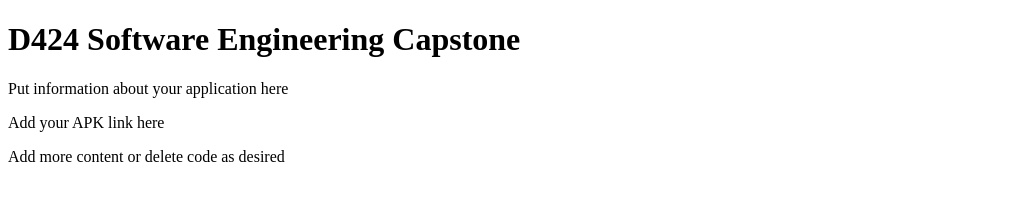
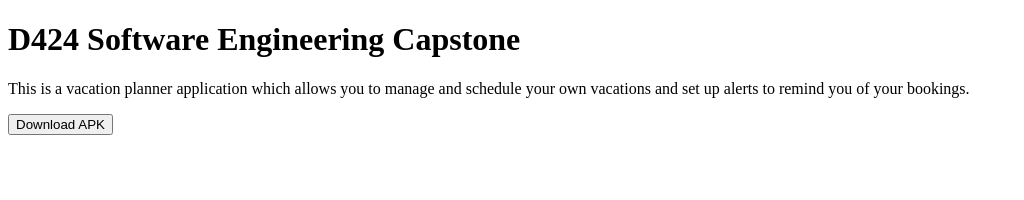
Before and after one commit to mattmayerr/D424-Apk-Site, a plain HTML site: page index.html in a window 1280 px wide. Shown: the whole page, without its empty margins (0-1024 px from the left). Drawn offline with Linux system fonts and the light colour scheme.

Commit message:
Added APK file for users to download

```diff
--- a/index.html
+++ b/index.html
@@ -7,8 +7,9 @@
 </head>
 <body>
     <h1>D424 Software Engineering Capstone</h1>
-    <p>Put information about your application here</p>
-    <p>Add your APK link here</p>
-    <p>Add more content or delete code as desired</p>
+    <p>This is a vacation planner application which allows you to manage and schedule your own vacations and set up alerts to remind you of your bookings.</p>
+    <a href="D424 CAPSTONE.apk" download>
+        <button>Download APK</button>
+    </a>
 </body>
 </html>
```
Also changed, not shown: 1 other file.
